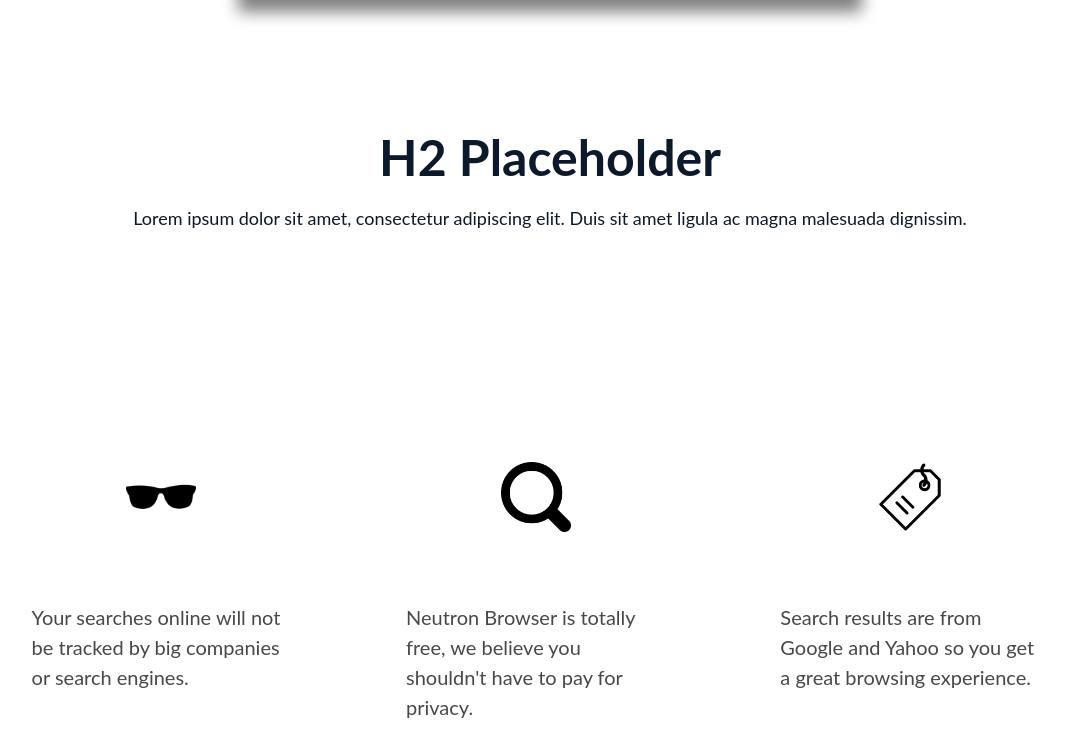
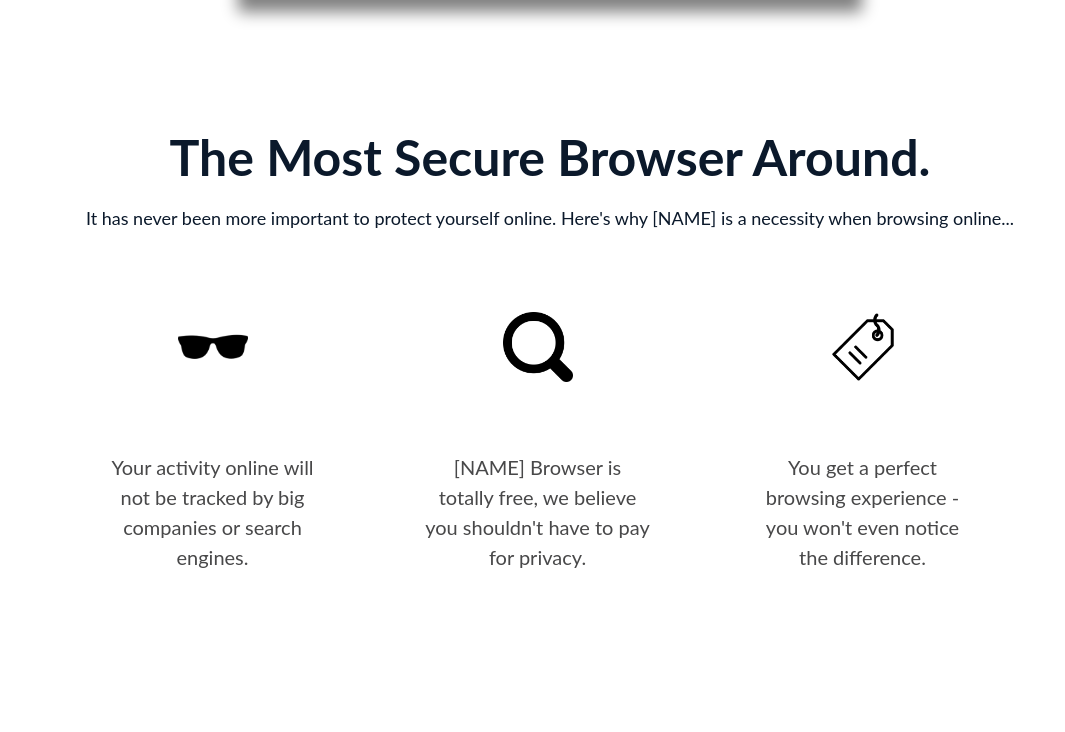
Before and after one commit to tommojackson/neutronbrowser, a PHP site: page / in a window 1280 px wide. Shown: the part 862-1594 px from the top of the page, without its empty margins (90-1155 px from the left). After the commit the page ends 1430 px from the top, so only its background shows below. Run offline with PHP 8.4, Linux system fonts and the light colour scheme; some libraries are stand-ins or nearby versions.

Commit message:
Added undeuxtrois section

```diff
--- a/index.php
+++ b/index.php
@@ -61,10 +61,10 @@
 
 		<div class="middleContent">
 
-			<div class="h2Box" style="margin-bottom: 200px;">
+			<div class="h2Box">
 
-				<h2>H2 Placeholder</h2>
-				<span>Lorem ipsum dolor sit amet, consectetur adipiscing elit. Duis sit amet ligula ac magna malesuada dignissim.</span>
+				<h2>The Most Secure Browser Around.</h2>
+				<span>It has never been more important to protect yourself online. Here's why [NAME] is a necessity when browsing online...</span>
 
 			</div>
 
@@ -74,7 +74,7 @@
 
                     <img src="/images/un.png">
 
-                    <span>Your searches online will not be tracked by big companies or search engines.</span>
+                    <span>Your activity online will not be tracked by big companies or search engines.</span>
 
                 </div>
 
@@ -82,7 +82,7 @@
 
                     <img src="/images/deux.png">
 
-                    <span>Neutron Browser is totally free, we believe you shouldn't have to pay for privacy.</span>
+                    <span>[NAME] Browser is totally free, we believe you shouldn't have to pay for privacy.</span>
 
                 </div>
 
@@ -90,7 +90,7 @@
 
                     <img src="/images/trois.png">
 
-                    <span>Search results are from Google and Yahoo so you get a great browsing experience.</span>
+                    <span>You get a perfect browsing experience - you won't even notice the difference.</span>
 
                 </div>
 
--- a/style.css
+++ b/style.css
@@ -175,6 +175,8 @@ h2 {
     width: 90%;
     margin: 50px auto;
     height: 300px;
+    text-align: center;
+    max-width: 1000px;
 
 }
 
```
